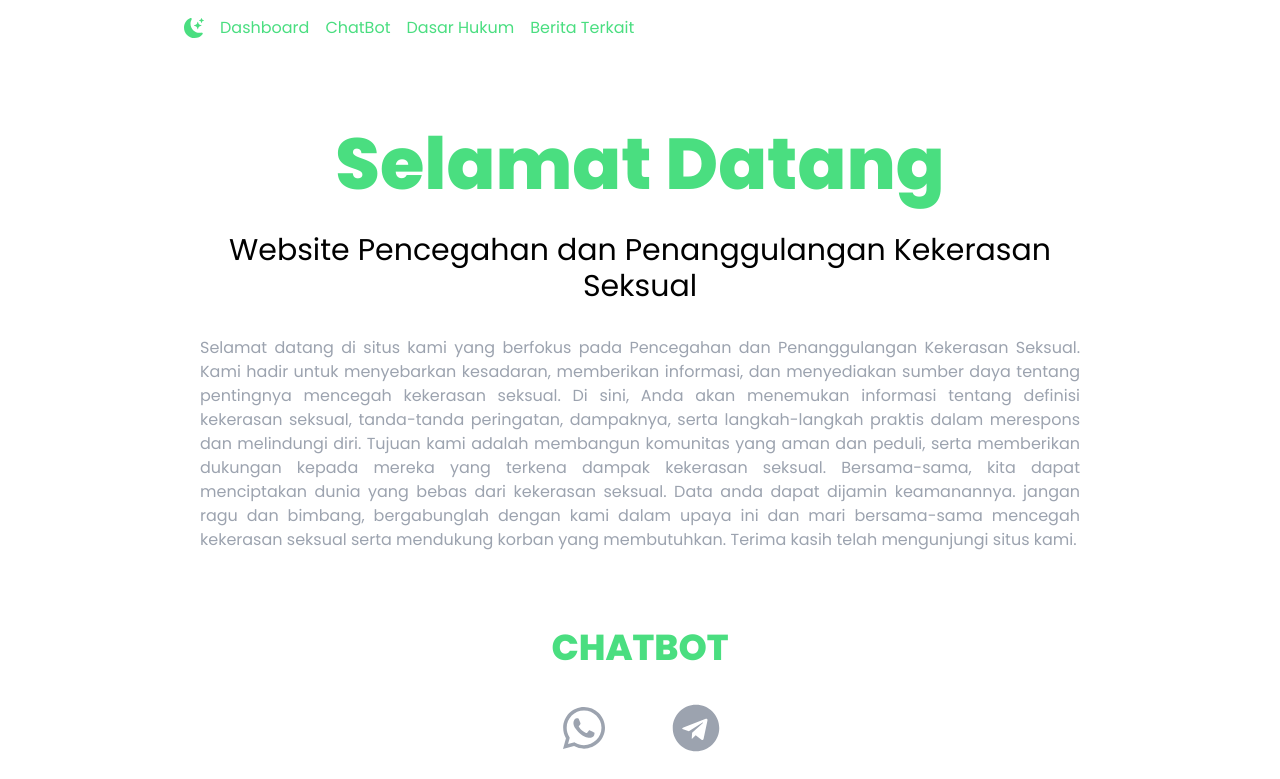
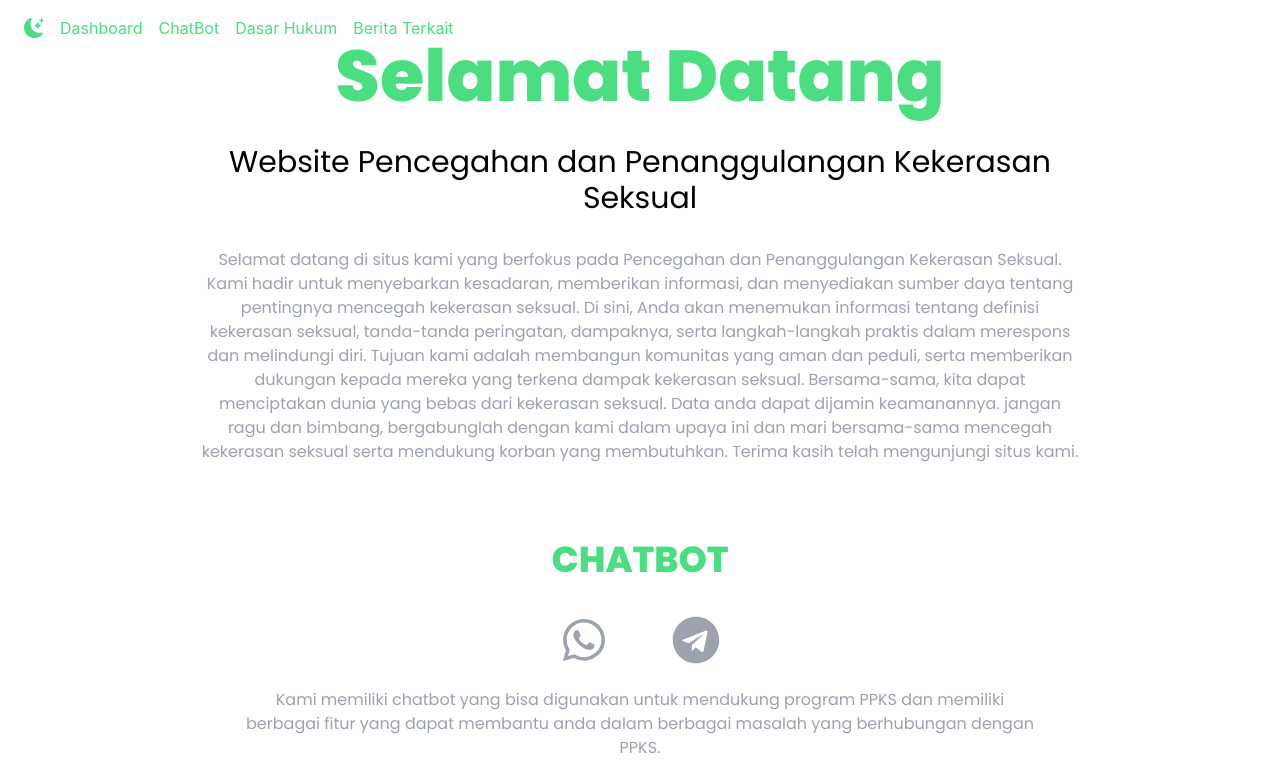
Before and after one commit to fadilikrm/PPKSWeb, a Next.js app: page / in a window 1280 px wide. Shown: the top 779 px of the page. Built offline with nearby package versions, Linux system fonts and the light colour scheme.

Commit message:
Update index.tsx

```diff
--- a/pages/index.tsx
+++ b/pages/index.tsx
@@ -29,9 +29,7 @@ export default function Home() {
         </style>
         <link rel="icon" href="/favicon.ico" />
       </Head>
-      <main className="font-poppins bg-white px-10 md:px-20 lg:px-40 dark:bg-black">
-        <section className="min-h-screen">
-        <nav className="py-4 px-6 mb-8 flex flex-col justify-between w-full md:flex-row md:justify-between md:items-center">
+      <nav className="py-4 px-6 mb-8 flex flex-col justify-between fixed w-full bg-transparent md:flex-row md:justify-between md:items-center">
         <ul className="flex flex-col md:flex-row md:items-center space-y-4 md:space-y-0 md:space-x-4">
           <li>
             <BsFillMoonStarsFill
@@ -45,6 +43,8 @@ export default function Home() {
           <li className="text-green-400"><a href="#news-ppks">Berita Terkait</a></li>
         </ul>
       </nav>
+      <main className="font-poppins bg-white px-10 md:px -20 lg:px-40 dark:bg-black">
+        <section className="min-h-screen">
           <div className="text-center p-10 " id="dashboard-ppks">
             <h2 className=" text-5xl font-bold text-green-400 md:text-6xl lg:text-7xl lg:mb-4">
               Selamat Datang
@@ -52,7 +52,7 @@ export default function Home() {
             <h3 className="text-2xl py-4 md:text-3xl dark:text-white">
               Website Pencegahan dan Penanggulangan Kekerasan Seksual
             </h3>
-            <p className=" text-2x1 py-4 text-gray-400 leading-6 md:text-3x1 text-justify">
+            <p className=" text-2x1 py-4 text-gray-400 leading-6 md:text-3x1 text-center">
               Selamat datang di situs kami yang berfokus pada Pencegahan dan Penanggulangan Kekerasan Seksual. Kami hadir untuk menyebarkan kesadaran, memberikan informasi, dan menyediakan sumber daya tentang pentingnya mencegah kekerasan seksual.
               Di sini, Anda akan menemukan informasi tentang definisi kekerasan seksual, tanda-tanda peringatan, dampaknya, serta langkah-langkah praktis dalam merespons dan melindungi diri. Tujuan kami adalah membangun komunitas yang aman dan peduli, serta memberikan dukungan kepada mereka yang terkena dampak kekerasan seksual.
               Bersama-sama, kita dapat menciptakan dunia yang bebas dari kekerasan seksual. Data anda dapat dijamin keamanannya. jangan ragu dan bimbang, bergabunglah dengan kami dalam upaya ini dan mari bersama-sama mencegah kekerasan seksual serta mendukung korban yang membutuhkan.
```
